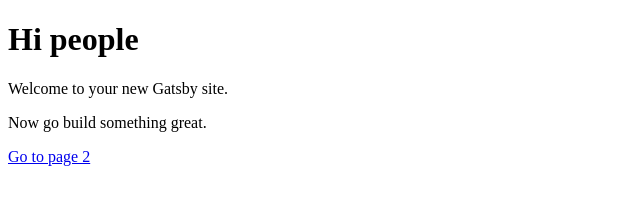
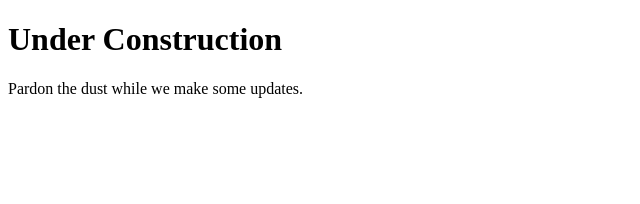
Before and after one commit to hvdrew/old-portfolio-site, a Gatsby site: page / in a window 1280 px wide. Shown: the whole page, without its empty margins (0-640 px from the left). Built offline with nearby package versions, Linux system fonts and the light colour scheme; Gatsby itself is replaced by a stand-in of ours.

Commit message:
Added a construction page to master.

```diff
--- a/src/pages/index.js
+++ b/src/pages/index.js
@@ -3,10 +3,8 @@ import Link from 'gatsby-link'
 
 const IndexPage = () => (
   <div>
-    <h1>Hi people</h1>
-    <p>Welcome to your new Gatsby site.</p>
-    <p>Now go build something great.</p>
-    <Link to="/page-2/">Go to page 2</Link>
+    <h1>Under Construction</h1>
+    <p>Pardon the dust while we make some updates.</p>
   </div>
 )
 
```
Also changed, not shown: src/pages/page-2.js (deleted, +0 -12 lines).
